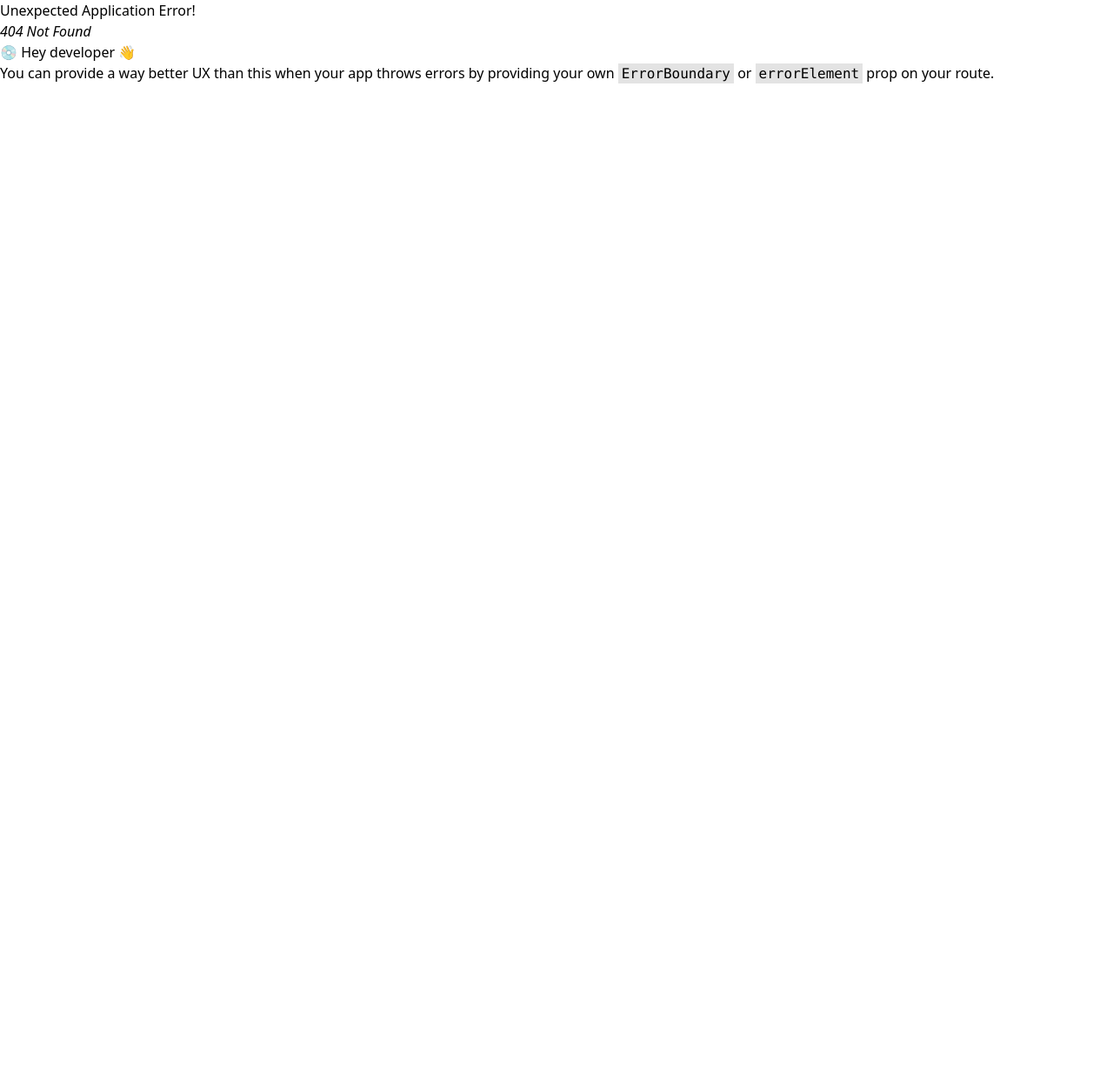
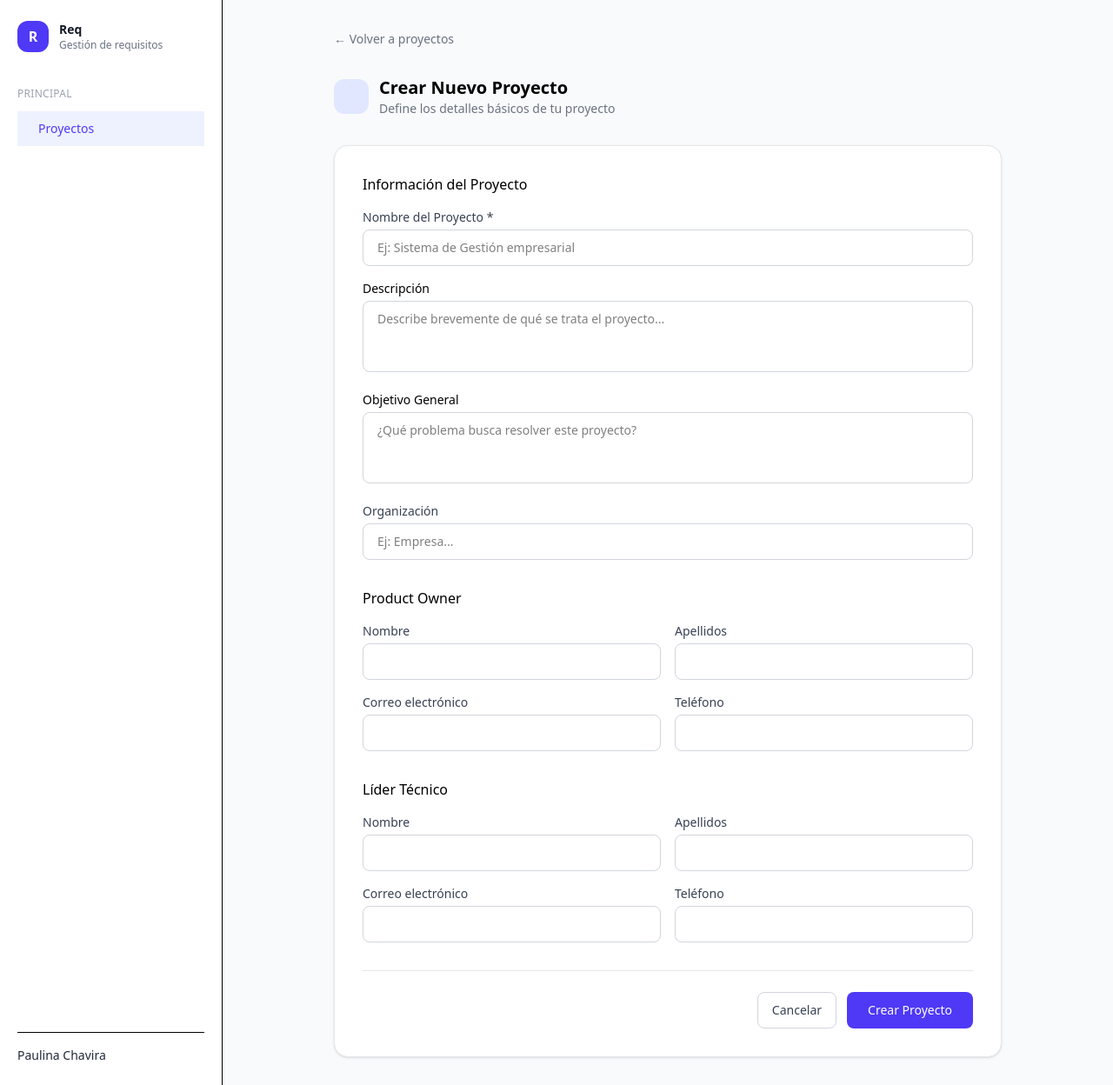
Before and after one commit to Luiscolio243/Graficacion, a React (Vite) app in the folder requisitos-app/: page /app/proyectos/nuevo in a window 1280 px wide. Before the commit this address had no page. Shown: the whole page at 87% size. Before the commit the page ends 800 px from the top, so only its background shows below. Built offline with nearby package versions, Linux system fonts and the light colour scheme.

Commit message:
Pantalla crear proyecto listo
LISTOOOOO

```diff
--- /dev/null
+++ b/requisitos-app/src/proyectos/pages/NuevoProyecto.jsx
@@ -0,0 +1,118 @@
+import { useNavigate } from "react-router-dom";
+
+export default function NuevoProyecto() {
+  const navigate = useNavigate();
+
+  return (
+    <div className="flex justify-center">
+        <div className="w-full max-w-3xl space-y-8">
+
+        {/* Boton de volver */}
+        <button
+            onClick={() => navigate("/app/proyectos")}
+            className="text-sm text-gray-500 hover:underline"
+        >
+            ← Volver a proyectos
+        </button>
+
+        {/* Encabezado */}
+        <div className="flex items-center gap-3">
+            <div className="h-10 w-10 rounded-xl bg-indigo-100 text-indigo-600 flex items-center justify-center font-semibold">
+
+            </div>
+            <div>
+            <h2 className="text-xl font-semibold">Crear Nuevo Proyecto</h2>
+            <p className="text-sm text-gray-500">
+                Define los detalles básicos de tu proyecto
+            </p>
+            </div>
+        </div>
+
+        {/* FOormularioo */}
+        <div className="bg-white rounded-2xl p-8 space-y-8 shadow-sm border border-gray-200">
+
+            {/* Iinfo del proyecto */}
+            <section>
+            <h3 className="font-medium mb-4">Información del Proyecto</h3>
+
+            <div className="space-y-4">
+                <Campo label="Nombre del Proyecto *" placeholder="Ej: Sistema de Gestión empresarial" />
+                <CampoArea label="Descripción" placeholder="Describe brevemente de qué se trata el proyecto..." />
+                <CampoArea label="Objetivo General" placeholder="¿Qué problema busca resolver este proyecto?" />
+                <Campo label="Organización" placeholder="Ej: Empresa..." />
+            </div>
+            </section>
+
+            {/* Product owner */}
+            <section>
+            <h3 className="font-medium mb-4">Product Owner</h3>
+
+            <div className="grid grid-cols-1 md:grid-cols-2 gap-4">
+                <Campo label="Nombre" />
+                <Campo label="Apellidos" />
+                <Campo label="Correo electrónico" type="email" />
+                <Campo label="Teléfono" />
+            </div>
+            </section>
+
+            {/* Tec lider*/}
+            <section>
+            <h3 className="font-medium mb-4">Líder Técnico</h3>
+
+            <div className="grid grid-cols-1 md:grid-cols-2 gap-4">
+                <Campo label="Nombre" />
+                <Campo label="Apellidos" />
+                <Campo label="Correo electrónico" type="email" />
+                <Campo label="Teléfono" />
+            </div>
+            </section>
+
+            {/* Boton de crear proyecto o no */}
+            <div className="flex justify-end gap-3 pt-6 border-t border-gray-200">
+            <button
+                onClick={() => navigate("/app/proyectos")}
+                className="px-4 py-2.5 rounded-lg text-sm font-medium text-gray-700 border border-gray-300 hover:bg-gray-100 transition"
+            >
+                Cancelar
+            </button>
+            <button className="px-6 py-2.5 rounded-lg text-sm font-medium bg-indigo-600 text-white hover:bg-indigo-700 transition">
+                Crear Proyecto
+            </button>
+            </div>
+
+        </div>
+        </div>
+    </div>
+  );
+}
+
+/*componentes del formulario*/
+function Campo({ label, placeholder = "", type = "text" }) {
+  return (
+    <div>
+      <label className="block text-sm font-medium text-gray-700 mb-1">
+        {label}
+      </label>
+      <input
+        type={type}
+        placeholder={placeholder}
+        className="w-full px-4 py-2.5 border border-gray-300 rounded-lg text-sm outline-none focus:ring-2 focus:ring-indigo-500 focus:border-indigo-500"
+      />
+    </div>
+  );
+}
+
+function CampoArea({ label, placeholder = "" }) {
+  return (
+    <div>
+      <label className="block text-sm font-medium text gray-700 mb-1">
+        {label}
+      </label>
+      <textarea
+        rows={3}
+        placeholder={placeholder}
+        className="w-full px-4 py-2.5 border border-gray-300 rounded-lg text-sm outline-none resize-none focus:ring-2 focus:ring-indigo-500 focus:border-indigo-500"
+      />
+    </div>
+  );
+}
--- a/requisitos-app/src/proyectos/pages/Proyectos.jsx
+++ b/requisitos-app/src/proyectos/pages/Proyectos.jsx
@@ -1,6 +1,7 @@
 // Vista donde se ven los proyectos que tiene el usuario
 
 import TarjetaProyecto from "../components/TarjetaProyecto";
+import { useNavigate } from "react-router-dom";
 
 // Datos por mientras se hace el back
 const proyectosPrueba = [
@@ -25,6 +26,8 @@ const proyectosPrueba = [
 
 
 export default function Proyectos() {
+  const navigate = useNavigate();
+
   return (
     <div className="space-y-8">
 
@@ -40,8 +43,10 @@ export default function Proyectos() {
         </div>
 
         {/* Boton para crear proyecto */}
-        <button className="bg-indigo-600 hover:bg-indigo-700 text-white px-4 py-2 rounded-lg text-sm font-medium">
-          + Nuevo Proyecto
+        <button
+            onClick={() => navigate("/app/proyectos/nuevo")}
+            className="bg-indigo-600 hover:bg-indigo-700 text-white px-4 py-2 rounded-lg text-sm font-medium">
+                + Nuevo Proyecto
         </button>
       </div>
 
```
Also changed, not shown: requisitos-app/src/app/router.jsx (+6 -1 lines).
